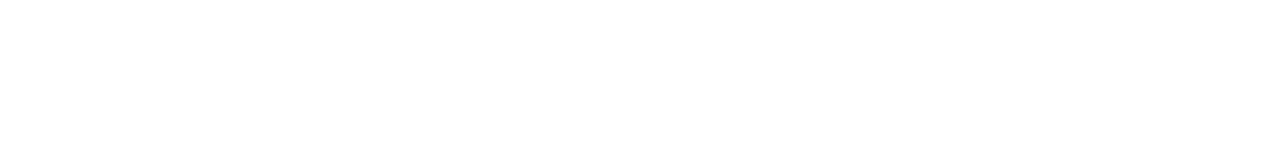
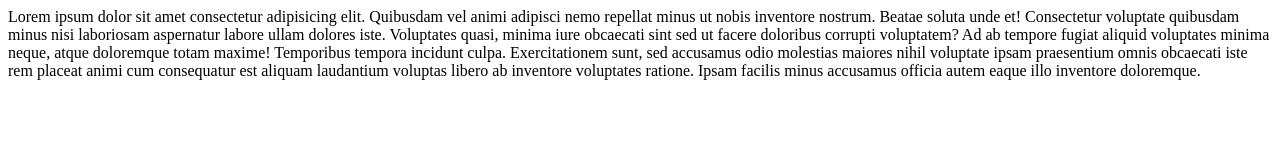
Before and after one commit to Dasvir275/web, a plain HTML site: page index.html in a window 1280 px wide. Drawn offline with Linux system fonts and the light colour scheme.

Commit message:
added implementation

```diff
--- a/index.html
+++ b/index.html
@@ -7,6 +7,6 @@
     <title>Document</title>
 </head>
 <body>
-
+    Lorem ipsum dolor sit amet consectetur adipisicing elit. Quibusdam vel animi adipisci nemo repellat minus ut nobis inventore nostrum. Beatae soluta unde et! Consectetur voluptate quibusdam minus nisi laboriosam aspernatur labore ullam dolores iste. Voluptates quasi, minima iure obcaecati sint sed ut facere doloribus corrupti voluptatem? Ad ab tempore fugiat aliquid voluptates minima neque, atque doloremque totam maxime! Temporibus tempora incidunt culpa. Exercitationem sunt, sed accusamus odio molestias maiores nihil voluptate ipsam praesentium omnis obcaecati iste rem placeat animi cum consequatur est aliquam laudantium voluptas libero ab inventore voluptates ratione. Ipsam facilis minus accusamus officia autem eaque illo inventore doloremque.
 </body>
 </html>
```
